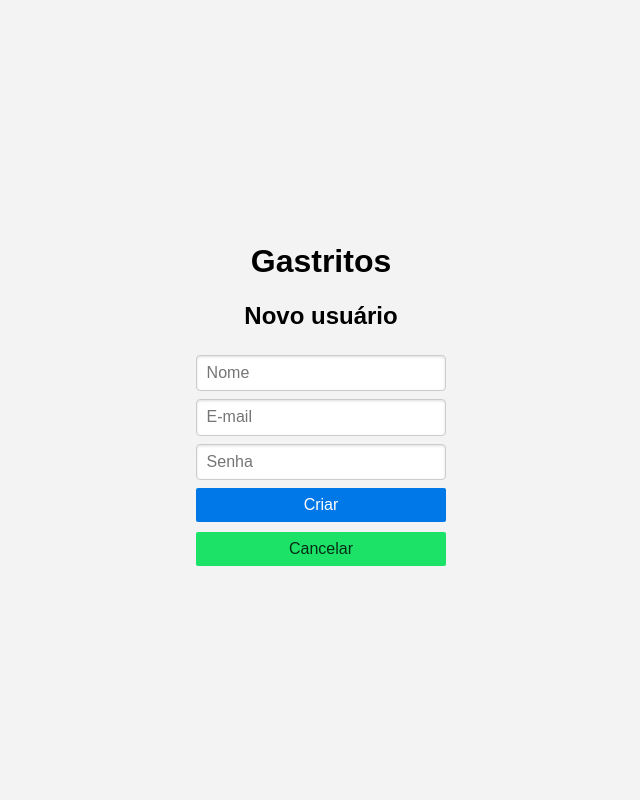
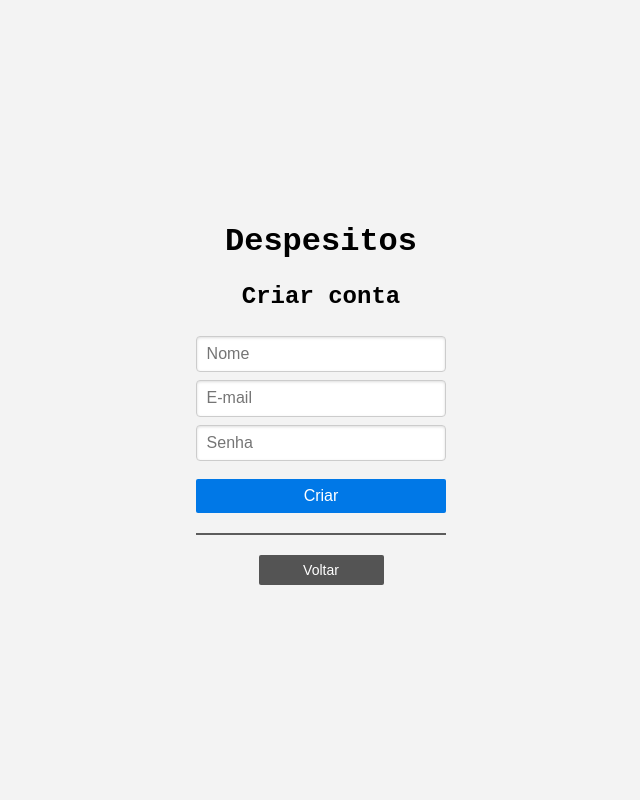
Before and after one commit to KenZohn/Despesitos, a PHP site: page /cadastroView.php in a window 1280 px wide. Shown: the whole page, without its empty margins (319-959 px from the left). Run offline with PHP 8.4, Linux system fonts and the light colour scheme; some libraries are stand-ins or nearby versions.

Commit message:
feat: view atualizados

```diff
--- a/View/cadastroView.php
+++ b/View/cadastroView.php
@@ -1,14 +1,14 @@
 <!DOCTYPE html>
 <html>
     <head>
-        <title>Gastrite</title>
+        <title>Despesitos</title>
         <link rel="stylesheet" href="https://cdn.jsdelivr.net/npm/purecss@3.0.0/build/pure-min.css" integrity="sha384-X38yfunGUhNzHpBaEBsWLO+A0HDYOQi8ufWDkZ0k9e0eXz/tH3II7uKZ9msv++Ls" crossorigin="anonymous">
         <link rel="stylesheet" href="./style.css">
     </head>
-    <body>
+    <body class="loginCadastro">
         <form class="pure-form pure-form-aligned"  method="POST" action="../Controller/cadastro.php">
-            <h1>Gastritos</h1>
-            <h2>Novo usuário</h2>
+            <h1>Despesitos</h1>
+            <h2>Criar conta</h2>
             <fieldset>
                 <div class="pure-control-group">
                     <input id="aligned-name" type="text" placeholder="Nome" name="cx_nome"/>
@@ -22,8 +22,11 @@
                 <div class="pure-control">
                     <button type="submit" class="pure-button pure-button-primary" name="bt1">Criar</button>
                 </div>
-                <div class="pure-control">
-                    <button type="button" onclick="window.location.href='../View/loginView.php';" class="pure-button" id="btCadastrar" name="bt2">Cancelar</button>
+
+                <hr class="linha-divisoria">
+
+                <div class="pure-control btLoginCadastro">
+                    <button type="button" onclick="window.location.href='../View/loginView.php';" class="pure-button pure-button-primary" id="btVoltar" name="bt2">Voltar</button>
                 </div>
             </fieldset>
         </form>
--- a/View/style.css
+++ b/View/style.css
@@ -1,4 +1,4 @@
-body {
+.loginCadastro {
     display: flex;
     justify-content: center;
     align-items: center;
@@ -7,7 +7,17 @@ body {
     background-color: #f3f3f3;
 }
 
+.container {
+    display: flex;
+    flex-direction: column;
+    justify-content: center;
+    align-items: center;
+    gap: 20px;
+    padding: 30px;
+}
+
 h1, h2 {
+    font-family: 'Courier New', Courier, monospace;
     display: flex;
     justify-content: center;
     align-items: center;
@@ -22,11 +32,38 @@ form {
 }
 
 button {
+    margin-top: 10px;
     width: 100%;
     padding: 10px;
 }
 
-#btCadastrar {
-    margin-top: 10px;
-    background-color:rgb(28, 226, 104);
+.btLoginCadastro {
+    display: flex;
+    justify-content: center;
+    align-items: center;
 }
+
+#btCriarConta {
+    width: 50%;
+    font-size: 14px;
+    margin-top: 0px;
+    background-color:rgb(67, 156, 101);
+}
+
+#btVoltar {
+    width: 50%;
+    font-size: 14px;
+    margin-top: 0px;
+    background-color:rgb(84, 84, 84);
+}
+
+.linha-divisoria {
+    border: 0;
+    height: 2px;
+    background: #5c5c5c;
+    margin: 20px 0;
+}
+
+#categoriaBox {
+    width: 100%;
+}
```
Also changed, not shown: View/loginView.php (+8 -5 lines), View/menuView.php (+14 -11 lines).
